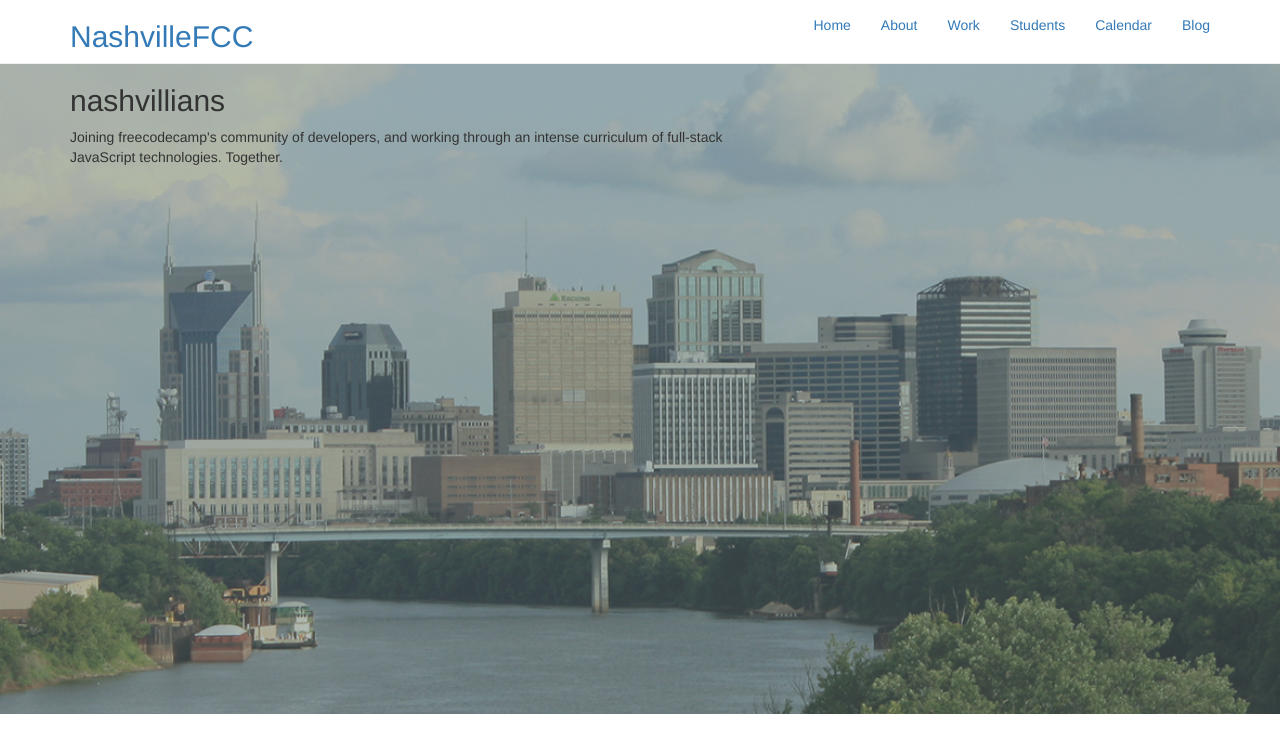
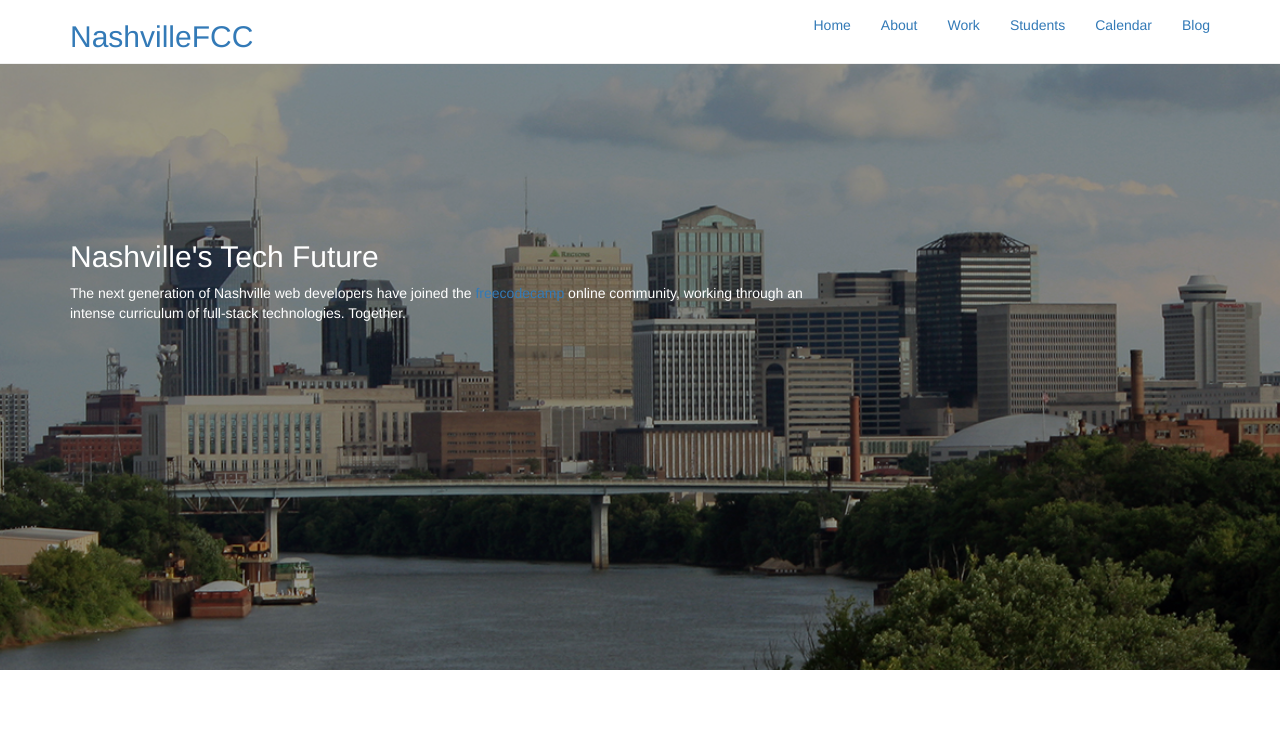
Before and after one commit to nashvillefcc/nashvillefcc, a plain HTML site: page index.html in a window 1280 px wide. Drawn offline with Linux system fonts and the light colour scheme; a script that the page names is missing.

Commit message:
edit and style title content

```diff
--- a/css/main.css
+++ b/css/main.css
@@ -96,7 +96,7 @@ textarea {
    ========================================================================== */
 
 
-    .st-navbar{
+    .nav-burger{
         background-color: #fff;
         border-bottom: 1px solid #f0f0f0;
     }
@@ -106,7 +106,6 @@ textarea {
     }
 
     .title-background {
-        margin-top: 44px;
         background-image: url(../images/title/nashvilleday.jpg);
         background-position: center top;
         background-repeat: no-repeat;
@@ -118,9 +117,13 @@ textarea {
     .backdrop {
         width: 100%;
         height: 100%;
-        background-color: rgba(100,120,120,.5);
+        background-color: rgba(0,0,0,.4);
         z-index: 50;
+    }
 
+    .title-content {
+        margin-top: 200px;
+        color: #fff;
     }
 
 
--- a/index.html
+++ b/index.html
@@ -19,7 +19,7 @@
 
     <!-- HEADER SECTION -->
     <header id="header">
-        <nav class="navbar st-navbar navbar-fixed-top">
+        <nav class="navbar nav-burger navbar-fixed-top">
             <div class="container">
                 <div class="navbar-header">
                     <button type="button" class="navbar-toggle collapsed" data-toggle="collapse" data-target="#st-navbar-collapse">
@@ -31,7 +31,7 @@
                     <a class="logo" href="index.html"><h2 class="site-id">NashvilleFCC</h2></a>
                 </div>
 
-                <div class="collapse navbar-collapse" id="st-navbar-collapse">
+                <div class="collapse navbar-collapse" id="nav-burger-collapse">
                     <ul class="nav navbar-nav navbar-right">
                         <li><a href="#header">Home</a></li>
                         <li><a href="#our-works">About</a></li>
@@ -40,7 +40,7 @@
                         <li><a href="#contact">Calendar</a></li>
                         <li><a href="blog.html">Blog</a></li>
                     </ul>
-                </div><!-- /.navbar-collapse
+                </div><!-- /.navbar-collapse -->
             </div><!-- /.container -->
         </nav>
     </header> -->
@@ -52,10 +52,9 @@
             <div class="backdrop">
                 <div class="container">
                     <div class="row">
-                        <div class="col-sm-7 title-content">
-                            <!-- <h1>Nashville meets</h1> -->
-                            <h2>nashvillians</h2>
-                            <p>Joining freecodecamp's community of developers, and working through an intense curriculum of full-stack JavaScript technologies. Together.</p>
+                        <div class="col-sm-8 title-content">
+                            <h2>Nashville's Tech Future</h2>
+                            <p>The next generation of Nashville web developers have joined the <a href="http://www.freecodecamp.com">freecodecamp</a> online community, working through an intense curriculum of full-stack technologies. Together.</p>
                         </div>
                     </div>
                 </div>
```
